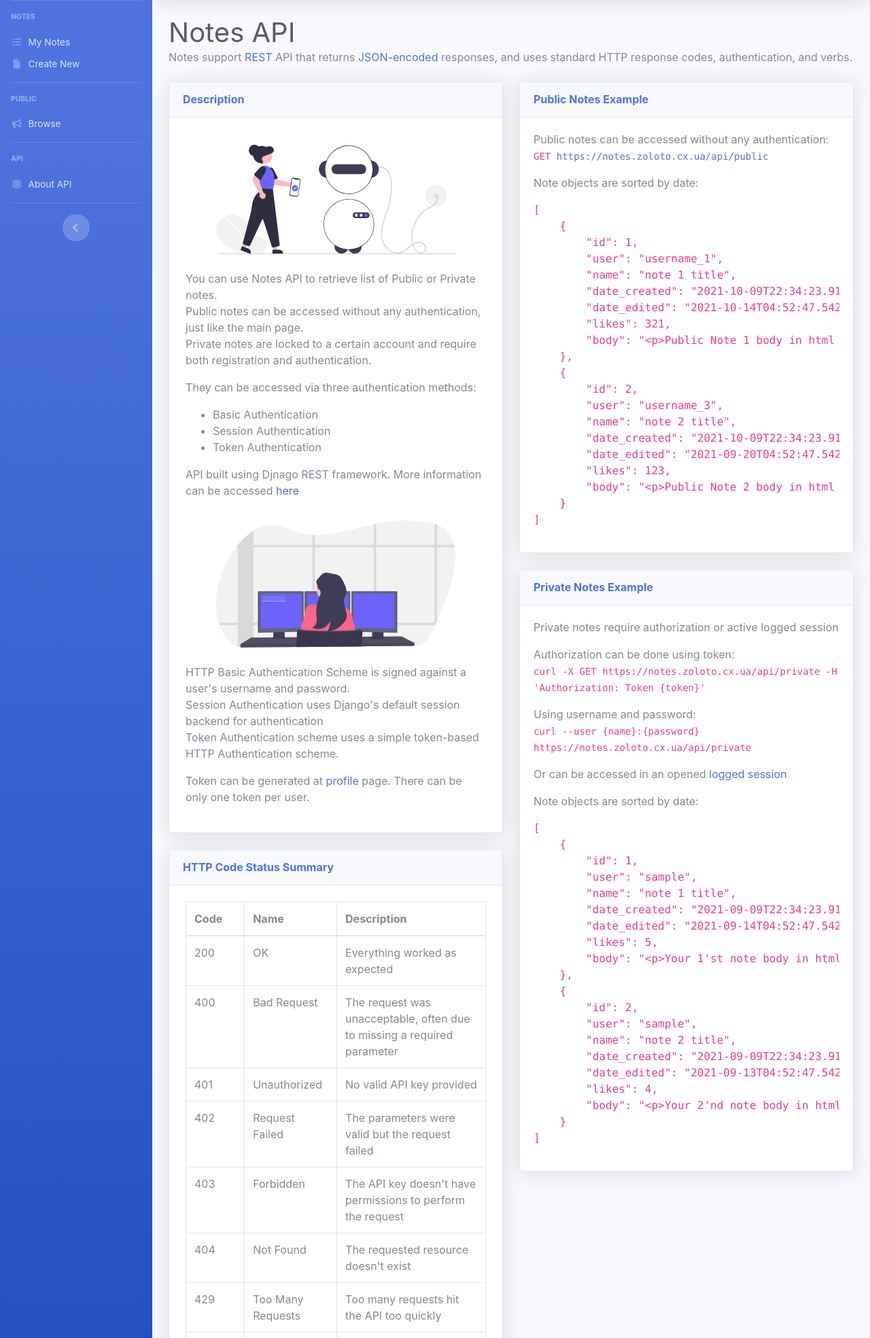
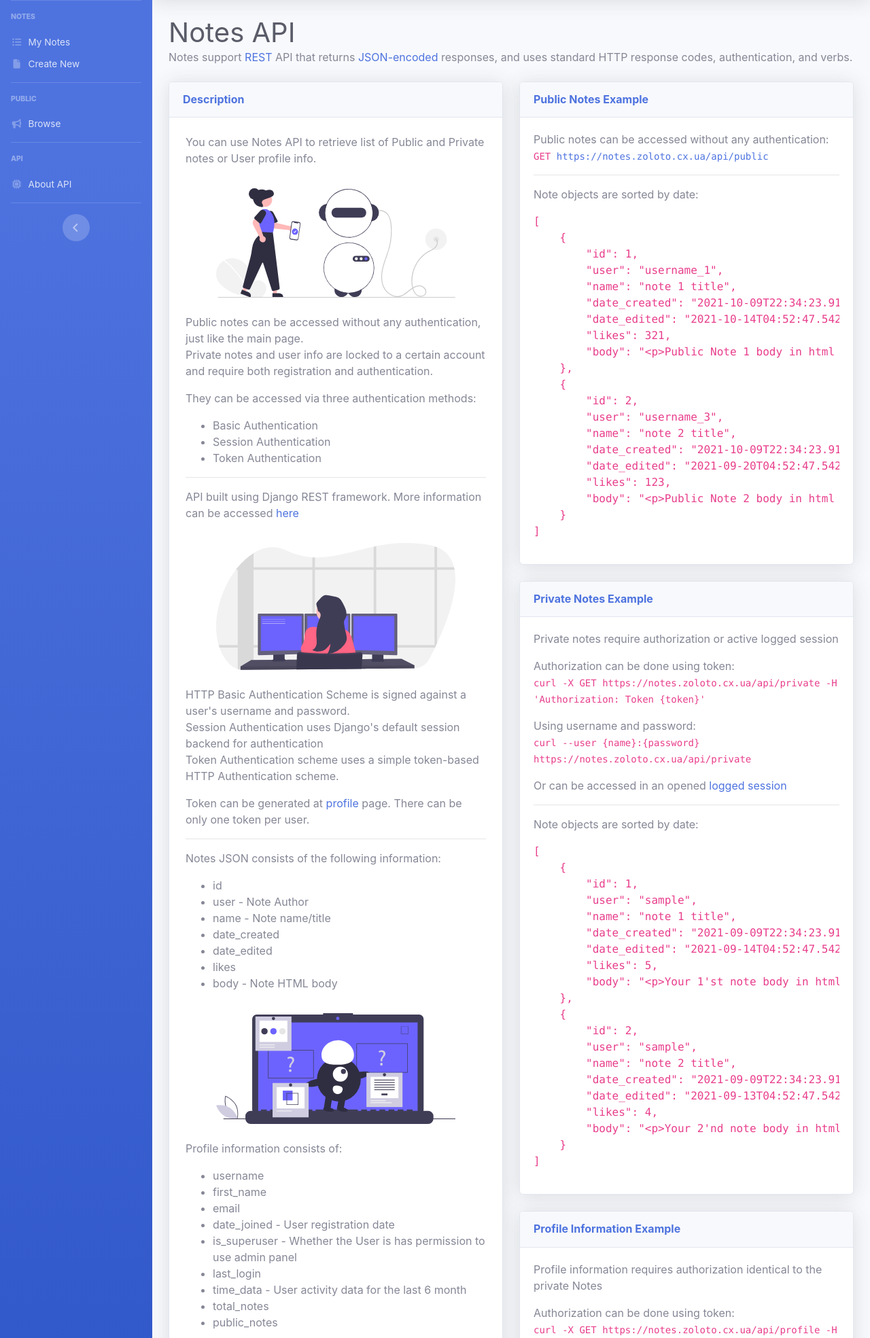
Before and after one commit to monsterrmad/notes_v2, a Django app: template api/templates/api.html in a window 1280 px wide. Shown: the part 70-2039 px from the top of the page at 68% size. Run offline with Django 3.2, Linux system fonts and the light colour scheme; the template is opened without the code that fills it, so the values that code supplies are empty; the visitor is signed in with stand-in values (Sample User, id 1); some libraries are stand-ins or nearby versions.

Commit message:
minor template fixes

```diff
--- a/api/templates/api.html
+++ b/api/templates/api.html
@@ -27,14 +27,15 @@
                         <h6 class="m-0 font-weight-bold text-primary">Description</h6>
                     </div>
                     <div class="card-body p-4">
+                        <p>You can use Notes API to retrieve list of Public and Private notes or User profile info.</p>
                         <div class="text-center">
                             <img class="img-fluid px-3 px-sm-4 mt-3 mb-4" style="width: 25rem;"
                                  src="{% static 'img/undraw_Artificial_intelligence_re_enpp.svg' %}" alt="...">
                         </div>
                         <p>
-                            You can use Notes API to retrieve list of Public or Private notes. <br>
                             Public notes can be accessed without any authentication, just like the main page. <br>
-                            Private notes are locked to a certain account and require both registration and
+                            Private notes and user info are locked to a certain account and require both registration
+                            and
                             authentication.
                         </p>
                         <p>They can be accessed via three authentication methods:</p>
@@ -43,7 +44,8 @@
                             <li>Session Authentication</li>
                             <li>Token Authentication</li>
                         </ul>
-                        <p>API built using Djnago REST framework. More information can be accessed
+                        <hr>
+                        <p>API built using Django REST framework. More information can be accessed
                             <a href="https://www.django-rest-framework.org/" target="_blank">
                                 here
                             </a>
@@ -65,6 +67,33 @@
                             </a>
                             page. There can be only one token per user.
                         </p>
+                        <hr>
+                        <p>Notes JSON consists of the following information:</p>
+                        <ul>
+                            <li>id</li>
+                            <li>user - Note Author</li>
+                            <li>name - Note name/title</li>
+                            <li>date_created</li>
+                            <li>date_edited</li>
+                            <li>likes</li>
+                            <li>body - Note HTML body</li>
+                        </ul>
+                        <div class="text-center">
+                            <img class="img-fluid px-3 px-sm-4 mt-3 mb-4" style="width: 25rem;"
+                                 src="{% static 'img/undraw_online_test_gba7.svg' %}" alt="...">
+                        </div>
+                        <p>Profile information consists of:</p>
+                        <ul>
+                            <li>username</li>
+                            <li>first_name</li>
+                            <li>email</li>
+                            <li>date_joined - User registration date</li>
+                            <li>is_superuser - Whether the User is has permission to use admin panel</li>
+                            <li>last_login</li>
+                            <li>time_data - User activity data for the last 6 month</li>
+                            <li>total_notes</li>
+                            <li>public_notes</li>
+                        </ul>
                     </div>
                 </div>
 
@@ -143,6 +172,7 @@
                         <p>Public notes can be accessed without any authentication: <br>
                             <code> GET <a href="/api/public">https://notes.zoloto.cx.ua/api/public</a></code>
                         </p>
+                        <hr>
                         <p>Note objects are sorted by date:</p>
                         <pre id="public-example">
                             <!-- Example JSON is generated with JavaScript -->
@@ -169,8 +199,36 @@
                         </p>
                         <p>Or can be accessed in an opened
                             <a href="/api/private">logged session</a></p>
+                        <hr>
                         <p>Note objects are sorted by date:</p>
                         <pre id="private-example">
+                            <!-- Example JSON is generated with JavaScript -->
+                        </pre>
+                    </div>
+                </div>
+
+                <!-- Profile API Card with an example-->
+                <div class="card shadow mb-4 mw-100">
+                    <div class="card-header py-3">
+                        <h6 class="m-0 font-weight-bold text-primary">Profile Information Example</h6>
+                    </div>
+                    <div class="card-body">
+                        <p>
+                            Profile information requires authorization identical to the private Notes
+                        </p>
+                        <p>Authorization can be done using token: <br>
+                            <code>
+                                curl -X GET https://notes.zoloto.cx.ua/api/profile -H 'Authorization: Token {token}'
+                            </code>
+                        </p>
+                        <p>
+                            Using username and password: <br>
+                            <code>curl --user {name}:{password} https://notes.zoloto.cx.ua/api/profile</code>
+                        </p>
+                        <p>Or can be accessed in an opened
+                            <a href="/api/profile">logged session</a></p>
+                        <hr>
+                        <pre id="profile-example">
                             <!-- Example JSON is generated with JavaScript -->
                         </pre>
                     </div>
@@ -220,9 +278,29 @@
                 "body": "<p>Your 2'nd note body in html format</p>"
             }
         ]
+        let profileData = {
+            "username": "{{ user.username }}",
+            "first_name": "{{ user.first_name }}",
+            "email": "{{ user.email }}",
+            "date_joined": "{{user.date_joined}}",
+            "is_superuser": false,
+            "last_login": "{{user.last_login}}",
+            "time_data": {
+                "October": 123,
+                "September": 321,
+                "August": 12,
+                "July": 21,
+                "June": 1,
+                "May": 1
+            },
+            "total_notes": 993,
+            "public_notes": 7
+        }
         let jsonPublicData = JSON.stringify(publicData, null, 4);
         let jsonPrivateData = JSON.stringify(privateData, null, 4);
+        let jsonProfileData = JSON.stringify(profileData, null, 4);
         $("#public-example").text(jsonPublicData);
         $("#private-example").text(jsonPrivateData);
+        $("#profile-example").text(jsonProfileData);
     </script>
 {% endblock %}
--- a/api/urls.py
+++ b/api/urls.py
@@ -1,5 +1,5 @@
 from django.urls import path
-from api.views import PublicNotesListAPIView, PrivateNotesListAPIView, DescriptionAPIView
+from api.views import PublicNotesListAPIView, PrivateNotesListAPIView, UserDetailAPIView, DescriptionAPIView
 
 
 urlpatterns = [
@@ -9,6 +9,9 @@ urlpatterns = [
     # to private api view requires authentication
     path("private", PrivateNotesListAPIView.as_view()),
 
+    # to profile api view requires authentication
+    path("profile", UserDetailAPIView.as_view()),
+
     # to api description page
     path("", DescriptionAPIView.as_view())
 ]
```
Also changed, not shown: api/serializers.py (+15 -1 lines), api/views.py (+69 -1 lines), static/img/undraw_online_test_gba7.svg (added).
